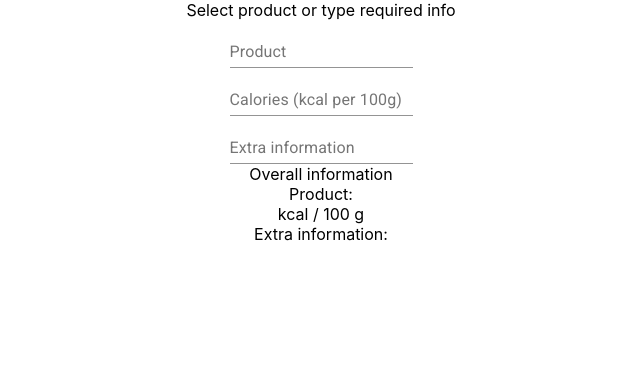
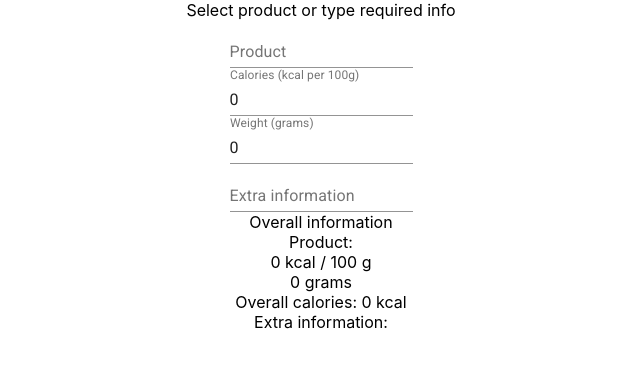
Before and after one commit to volodfast/react-calorie-calc, a React (Create React App) app: page / in a window 1280 px wide. Shown: the top 368 px of the page, without its empty margins (319-959 px from the left). Built offline with nearby package versions, Linux system fonts and the light colour scheme.

Commit message:
Add info to calorie calculator

```diff
--- a/src/modules/calorie/containers/CalorieCalculator/CalorieCalculator.tsx
+++ b/src/modules/calorie/containers/CalorieCalculator/CalorieCalculator.tsx
@@ -11,7 +11,7 @@ const CalorieCalculator = () => {
     []
   );
 
-  const [calories, setCalories] = useState<number | ''>('');
+  const [calories, setCalories] = useState(0);
 
   const handleCaloriesChange = useCallback(
     (ev: React.ChangeEvent<HTMLTextAreaElement | HTMLInputElement>) => {
@@ -26,6 +26,19 @@ const CalorieCalculator = () => {
     []
   );
 
+  const [weight, setWeight] = useState(0);
+
+  const handleWeightChange = useCallback(
+    (ev: React.ChangeEvent<HTMLTextAreaElement | HTMLInputElement>) => {
+      const newWeight = parseInt(ev.target.value);
+
+      if (typeof newWeight === 'number' && !Number.isNaN(newWeight)) {
+        setWeight(newWeight);
+      }
+    },
+    []
+  );
+
   const [extra, setExtra] = useState('');
 
   const handleExtraChange = useCallback(
@@ -34,6 +47,8 @@ const CalorieCalculator = () => {
     },
     []
   );
+
+  const overallCalories = (weight * calories) / 100;
 
   return (
     <Box style={{ textAlign: 'center' }}>
@@ -56,6 +71,14 @@ const CalorieCalculator = () => {
       </Box>
       <Box>
         <TextField
+          id="weight"
+          label="Weight (grams)"
+          value={weight}
+          onChange={handleWeightChange}
+        />
+      </Box>
+      <Box>
+        <TextField
           id="extraInfo"
           label="Extra information"
           value={extra}
@@ -74,6 +97,15 @@ const CalorieCalculator = () => {
           <Box component="span"> kcal / 100 g</Box>
         </Box>
         <Box>
+          <Box component="span">{weight}</Box>
+          <Box component="span"> grams</Box>
+        </Box>
+        <Box>
+          <Box component="span">Overall calories: </Box>
+          <Box component="span">{overallCalories}</Box>
+          <Box component="span"> kcal</Box>
+        </Box>
+        <Box>
           <Box component="span">Extra information: </Box>
           <Box component="span">{extra}</Box>
         </Box>
```
